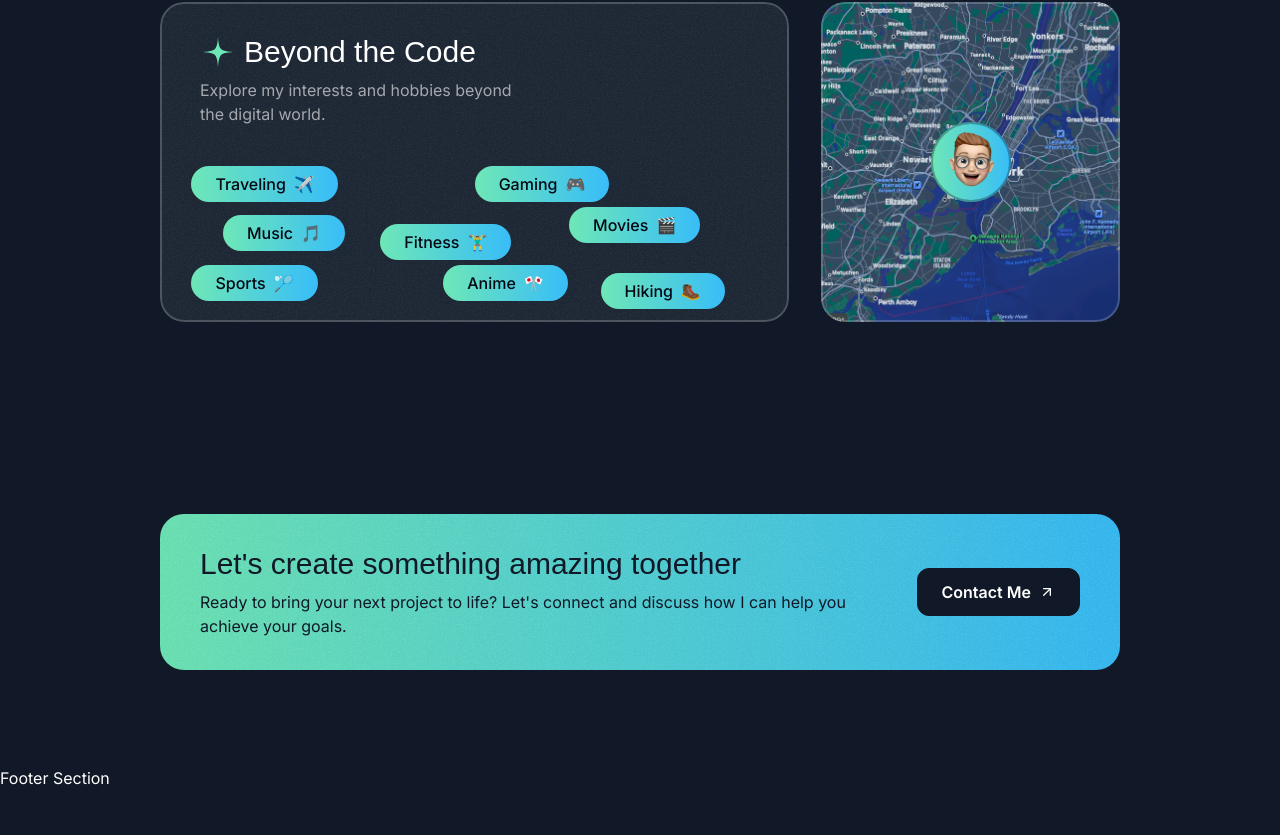
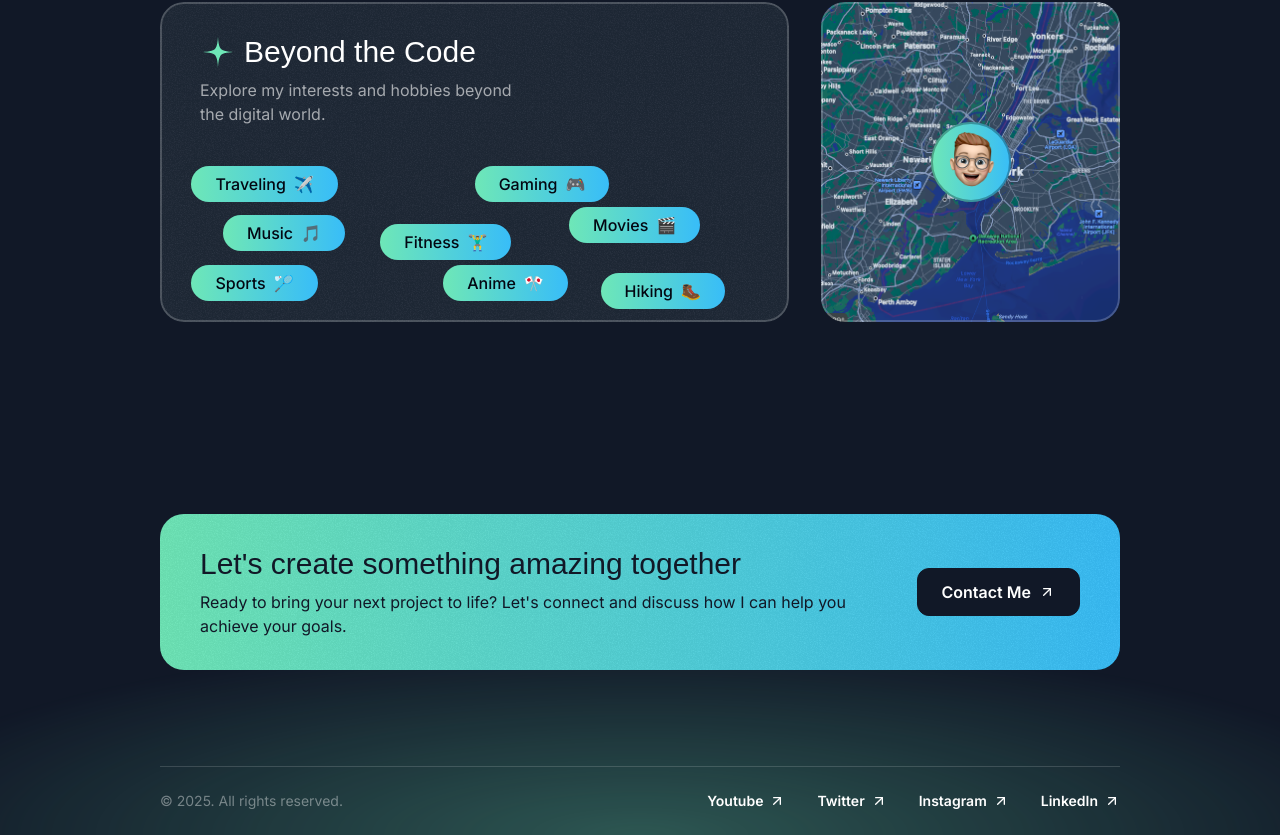
Before and after one commit to sujalkyal/SujalKyal.dev, a Next.js app: page / in a window 1280 px wide. Shown: the part 4626-5461 px from the top of the page. Before the commit the page ends 5416 px from the top, so only its background shows below. Built offline with nearby package versions, Linux system fonts and the light colour scheme; a web font is replaced by a local one.

Commit message:
footer complete

```diff
--- a/src/sections/Footer.tsx
+++ b/src/sections/Footer.tsx
@@ -1,3 +1,40 @@
+import ArrowUpRightIcon from "@/assets/icons/arrow-up-right.svg";
+
+const FooterLinks = [
+  {
+    title: "Youtube",
+    url: "https://www.youtube.com",
+  },
+  {
+    title: "Twitter",
+    url: "https://www.twitter.com",
+  },
+  {
+    title: "Instagram",
+    url: "https://www.instagram.com",
+  },
+  {
+    title: "LinkedIn",
+    url: "https://www.linkedin.com",
+  },
+];
+
 export const Footer = () => {
-  return <div>Footer Section</div>;
+  return <footer className="relative -z-10 overflow-x-clip">
+    <div className="absolute h-[400px] w-[1600px] bottom-0 left-1/2 -translate-x-1/2 bg-emerald-300/30
+    [mask-image:radial-gradient(50%_50%_at_bottom_center,black,transparent)] -z-10"></div>
+    <div className="container">
+      <div className="border-t border-white/15 py-6 text-sm flex flex-col md:flex-row md:justify-between items-center gap-8">
+        <div className="text-white/40">&copy; 2025. All rights reserved.</div>
+        <nav className="flex flex-col md:flex-row items-center gap-8">
+          {FooterLinks.map((link) => (
+            <a href={link.url} key={link.title} className="inline-flex items-center gap-1.5">
+            <span className="font-semibold">{link.title}</span>
+            <ArrowUpRightIcon className="size-4" />
+            </a>
+          ))}
+        </nav>
+      </div>
+    </div>
+  </footer>;
 };
```
